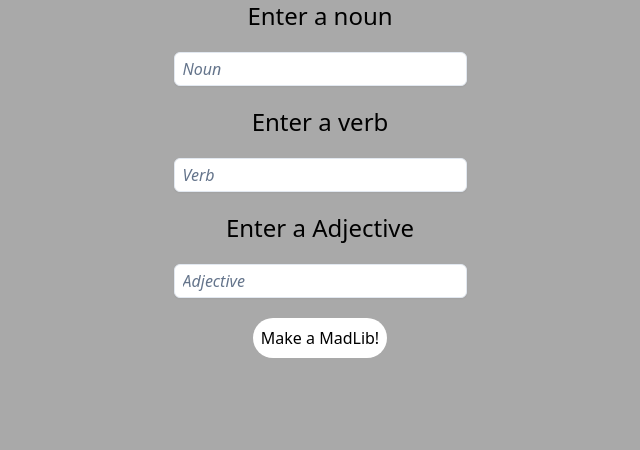
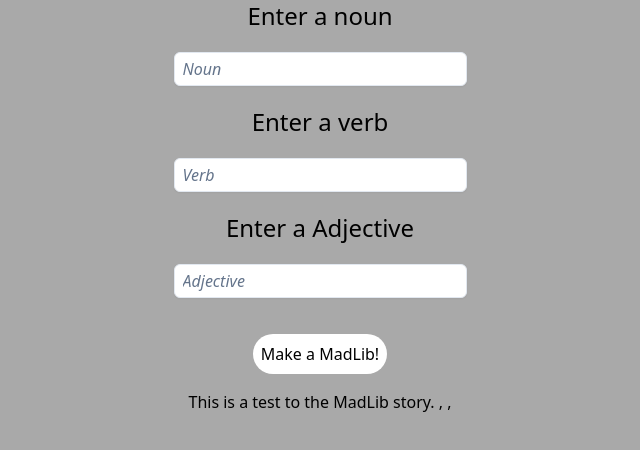
Before and after one commit to Ozz760/MadLibTs, a React (Create React App) app: page / in a window 1280 px wide. Shown: the top 450 px of the page, without its empty margins (320-960 px from the left). Built offline with nearby package versions, Linux system fonts and the light colour scheme.

Commit message:
Final part is to show the madlib

```diff
--- a/src/components/InputField.tsx
+++ b/src/components/InputField.tsx
@@ -5,6 +5,7 @@ const InputField: React.FC = () => {
   const [noun, setNoun] = useState<string>("");
   const [verb, setVerb] = useState<string>("");
   const [adjective, setAdjective] = useState<string>("");
+  const [arrayWords, setArrayWords] = useState<string[]>([]);
 
   const handleFormSubmit = (e: React.FormEvent<HTMLFormElement>): void => {
     e.preventDefault();
@@ -55,6 +56,8 @@ const InputField: React.FC = () => {
         verb={verb}
         adjective={adjective}
         handleFormSubmit={handleFormSubmit}
+        arrayWords={arrayWords}
+        setArrayWords={setArrayWords}
       />
     </div>
   );
--- a/src/components/MadLibStory.tsx
+++ b/src/components/MadLibStory.tsx
@@ -5,6 +5,8 @@ interface MadLibStoryProps {
   verb: string;
   adjective: string;
   handleFormSubmit: (e: React.FormEvent<HTMLFormElement>) => void;
+  arrayWords: string[];
+  setArrayWords: React.Dispatch<React.SetStateAction<string[]>>;
 }
 
 const MadLibStory: React.FC<MadLibStoryProps> = ({
@@ -12,13 +14,24 @@ const MadLibStory: React.FC<MadLibStoryProps> = ({
   verb,
   adjective,
   handleFormSubmit,
+  arrayWords,
+  setArrayWords,
 }) => {
   return (
-    <div>
-      <button className="bg-white rounded-full p-2" type="submit">
-        Make a MadLib!
-      </button>
-    </div>
+    <form onSubmit={handleFormSubmit}>
+      <div className="flex justify-center items-center m-4">
+        <button className="bg-white rounded-full p-2" type="submit">
+          Make a MadLib!
+        </button>
+      </div>
+      {/* When the user hits submit this markup will show with the input words. Otherwise this text will the hidden */}
+      <div>
+        <p>
+          This is a test to the MadLib story. {noun}, {verb}, {adjective}
+        </p>
+      </div>
+      {/* /end */}
+    </form>
   );
 };
 
```
